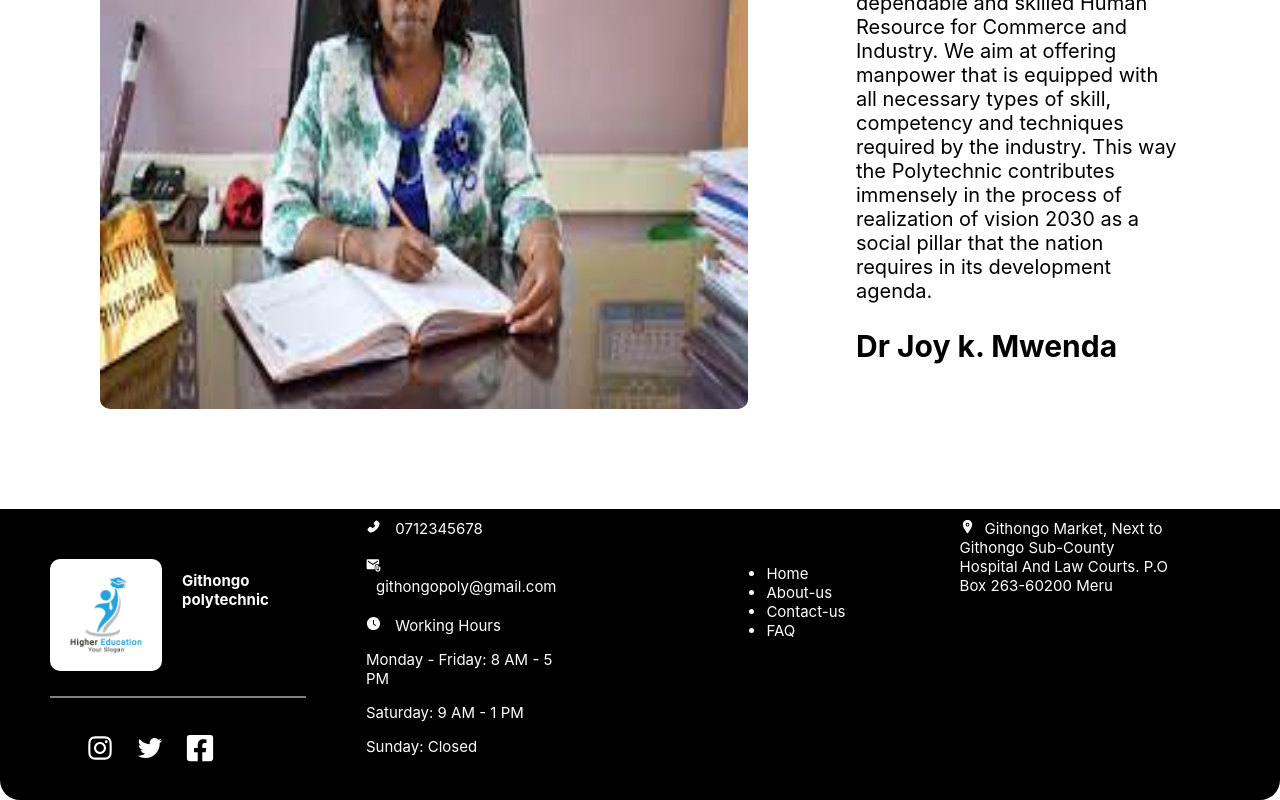
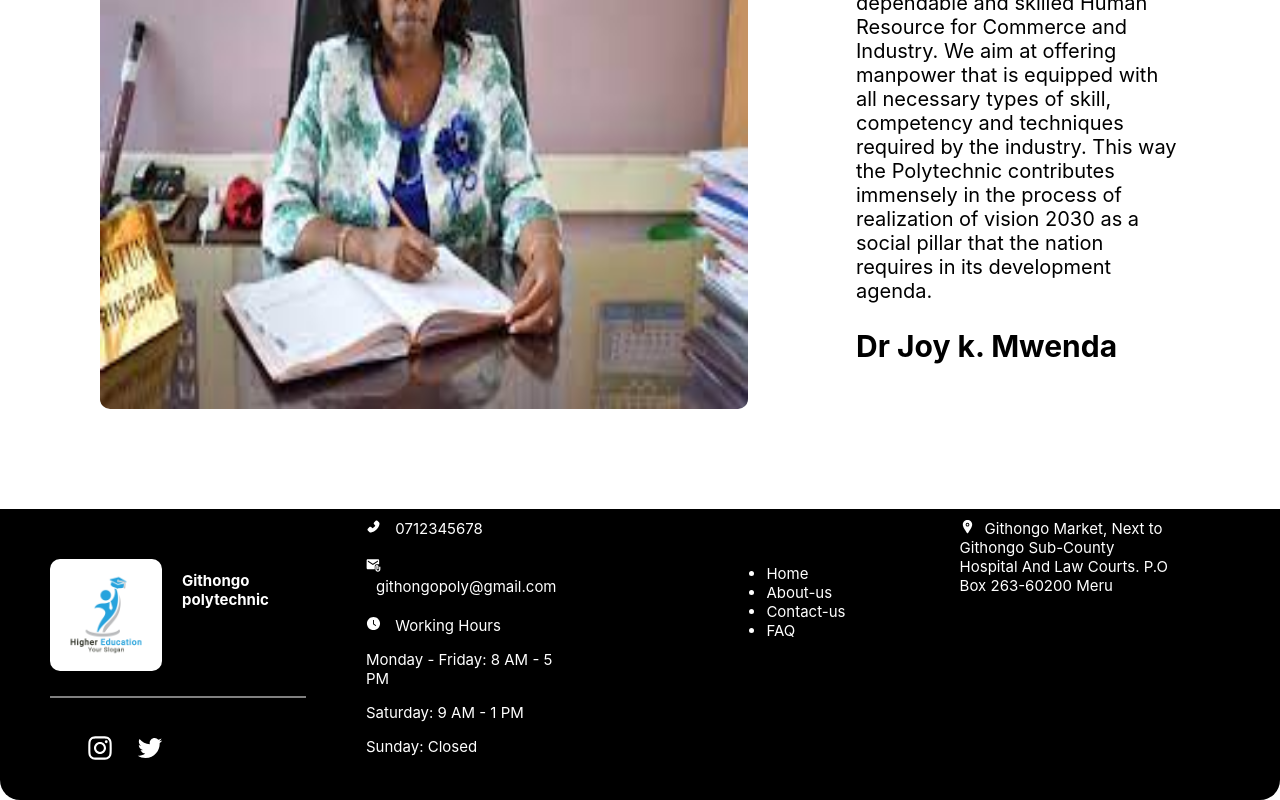
Before and after one commit to Alexkimathi/School, a React (Create React App) app in the folder frontend/: page / in a window 1280 px wide. Shown: the part 1631-2431 px from the top of the page. Built offline with nearby package versions, Linux system fonts and the light colour scheme.

Commit message:
remove facebook icons

```diff
--- a/frontend/src/components/footer/data.js
+++ b/frontend/src/components/footer/data.js
@@ -1,13 +1,13 @@
 import {AiOutlineInstagram} from 'react-icons/ai'
 import {AiOutlineTwitter} from 'react-icons/ai'
-import {FaFacebookSquare} from 'react-icons/fa'
+// import {FaFacebookSquare} from 'react-icons/fa'
 
 
 
 const data = [
     {id: 1, link: 'https://instagram.com', icon: <AiOutlineInstagram/>},
     {id: 2, link: 'https://twitter.com', icon: <AiOutlineTwitter/>},
-    {id: 3, link: 'https://facebook.com', icon: <FaFacebookSquare/>},
+    // {id: 3, link: 'https://facebook.com', icon: <FaFacebookSquare/>},
 
 ]
 export default data
```
